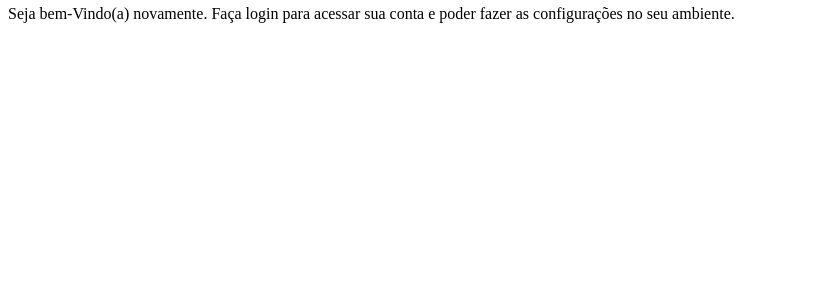
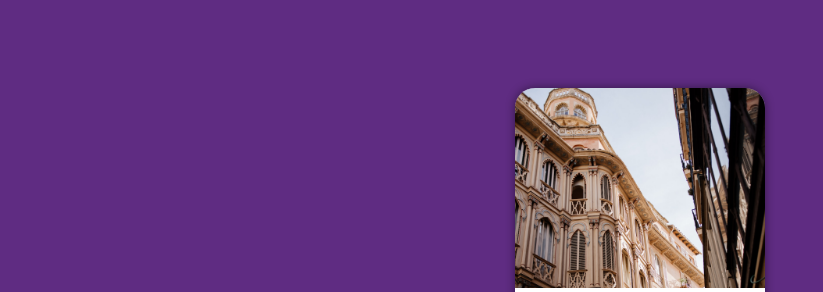
Before and after one commit to loiteroxx/projeto-login, a plain HTML site: page index.html in a window 1280 px wide. Shown: the part 62-354 px from the top of the page, without its empty margins (0-823 px from the left). Drawn offline with Linux system fonts and the light colour scheme.

Commit message:
base feita

```diff
--- a/estilo/style.css
+++ b/estilo/style.css
@@ -5,3 +5,51 @@
     verder : #49a09d
     Lilás : #5f2c82
 */
+
+*  {
+    font-family: system-ui, -apple-system, BlinkMacSystemFont, 'Segoe UI', Roboto, Oxygen, Ubuntu, Cantarell, 'Open Sans', 'Helvetica Neue', sans-serif;
+    margin: 0px;
+    padding: 0px;
+    box-sizing: border-box;
+}
+
+body, html {
+    background-color: #5f2c82;
+    height: 100vh;
+    width: 100vw;
+}
+
+main {
+    position: relative;
+    height: 100vh;
+    width: 100vw;
+}
+
+section#login {
+    position: absolute;
+    top: 50%;
+    left: 50%;
+    transform: translate(-50%, -50%);
+    overflow: hidden;
+
+    background-color: white;
+    width: 250px;
+    height: 500px;
+    border-radius: 20px;
+    box-shadow: 0px 0px 10px rgba(0, 0, 0, 0.466);
+}
+
+section#login > div#imagem {
+    display: block;
+    background: #5f2c82 url(../imagens/pexels-klaudia-ekert-17456631.jpg) no-repeat ;
+    background-size: cover;
+    background-position: ;
+    height: 200px;
+
+}
+
+section#login > div#formulario {
+    display: block;
+    padding: 10px;
+
+}
```
